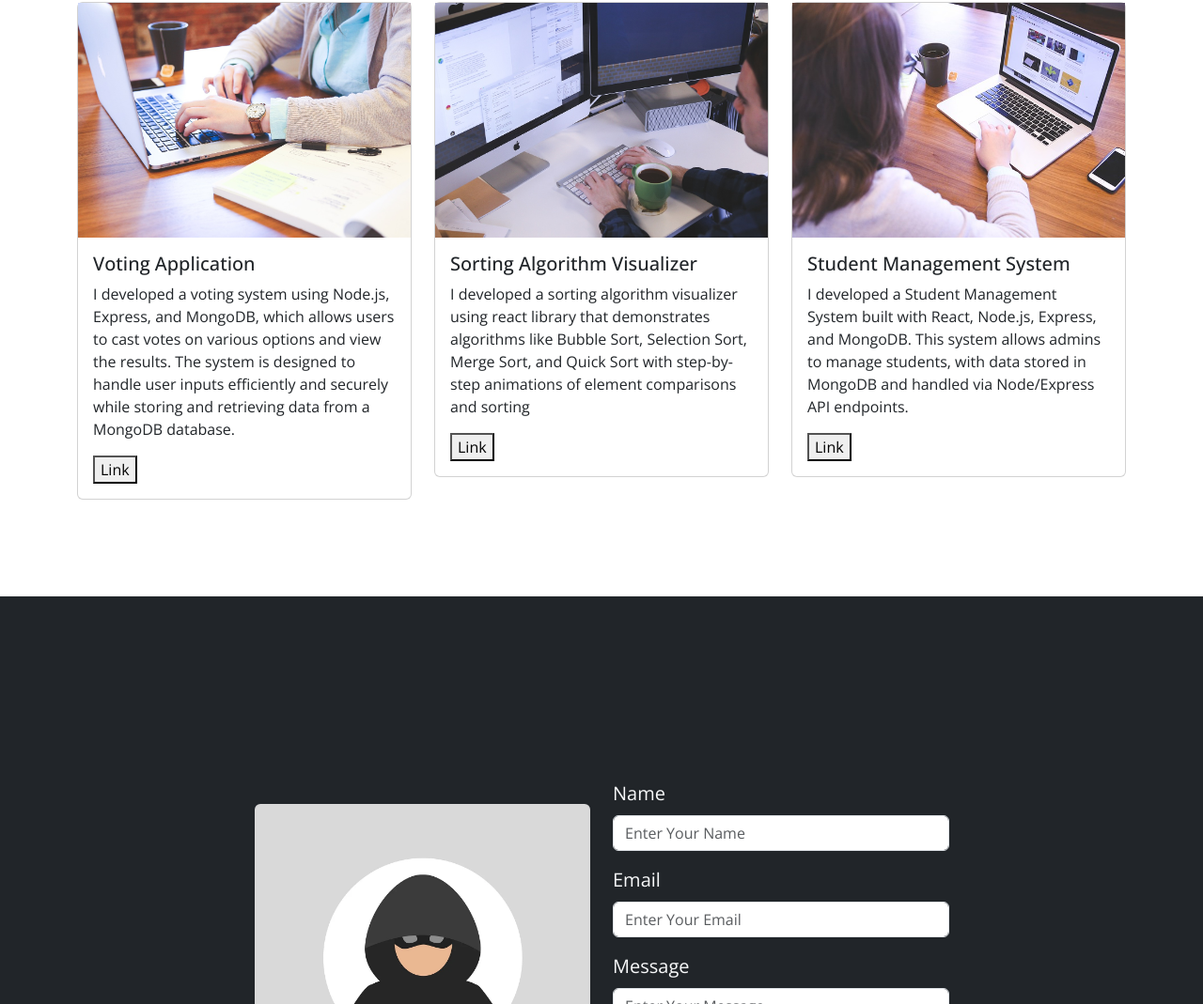
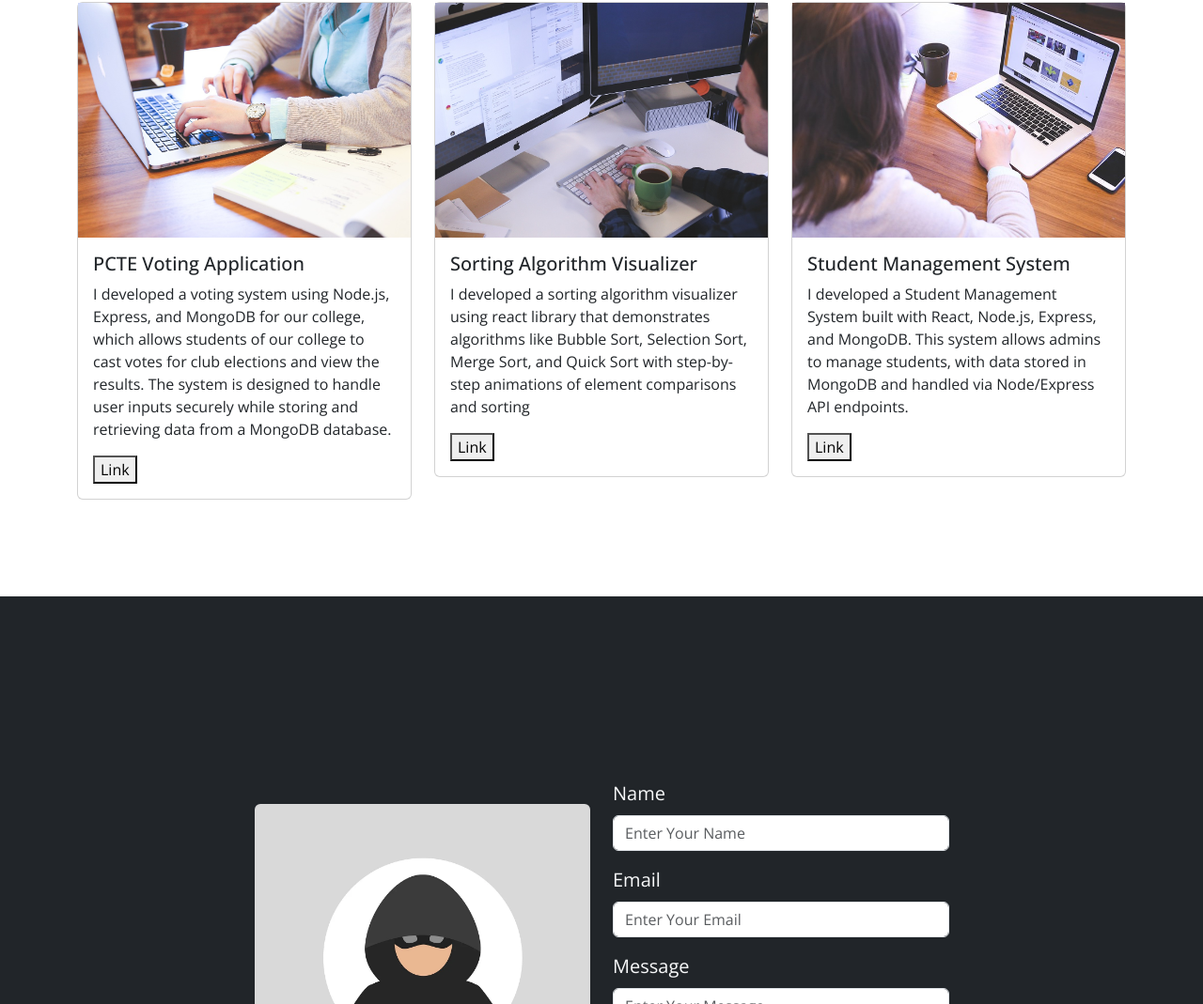
Before and after one commit to Atulshukla25/MyPortfolio, a plain HTML site: page index.html in a window 1280 px wide. Shown: the part 2565-3634 px from the top of the page at 94% size. Drawn offline with nearby package versions, Linux system fonts and the light colour scheme.

Commit message:
Update index.html

```diff
--- a/index.html
+++ b/index.html
@@ -204,12 +204,12 @@
             <div class="card">
               <img src="/images/project-1.jpg" alt="" class="img-card-top" />
               <div class="card-body">
-                <h5 class="card-title">Voting Application</h5>
+                <h5 class="card-title">PCTE Voting Application</h5>
                 <p>
                   I developed a voting system using Node.js, Express, and
-                  MongoDB, which allows users to cast votes on various options
+                  MongoDB for our college, which allows students of our college to cast votes for club elections
                   and view the results. The system is designed to handle user
-                  inputs efficiently and securely while storing and retrieving
+                  inputs securely while storing and retrieving
                   data from a MongoDB database.
                 </p>
                 <a href="https://github.com/Atulshukla25/voting_app">
@@ -234,24 +234,6 @@
               </div>
             </div>
           </div>
-<!--           <div class="col-lg-4 col-md-6">
-            <div class="card">
-              <img src="/images/project-2.jpg" alt="" class="img-card-top" />
-              <div class="card-body">
-                <h5 class="card-title">Car Rental System</h5>
-                <p>
-                  I developed a Car Rental System using C++, focused on building
-                  logic about the rental system. This system is designed to
-                  efficiently manage car rentals, handling core operations like
-                  vehicle inventory management and rental transactions purely
-                  through command-line operations.
-                </p>
-                <a href="https://github.com/Atulshukla25/CarRentalSystem">
-                  <button>Link</button>
-                </a>
-              </div>
-            </div>
-          </div> -->
           <div class="col-lg-4 col-md-6">
             <div class="card">
               <img src="/images/project-3.jpg" alt="" class="img-card-top" />
```
